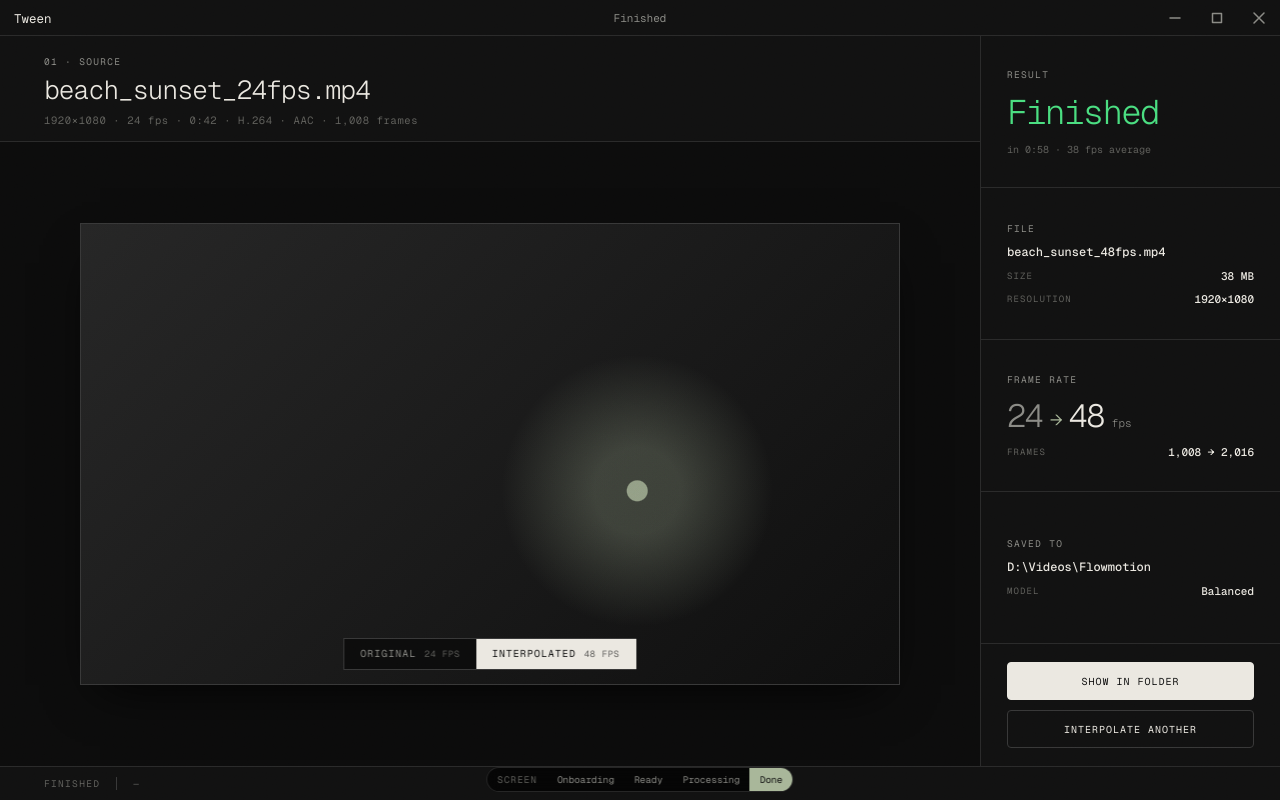
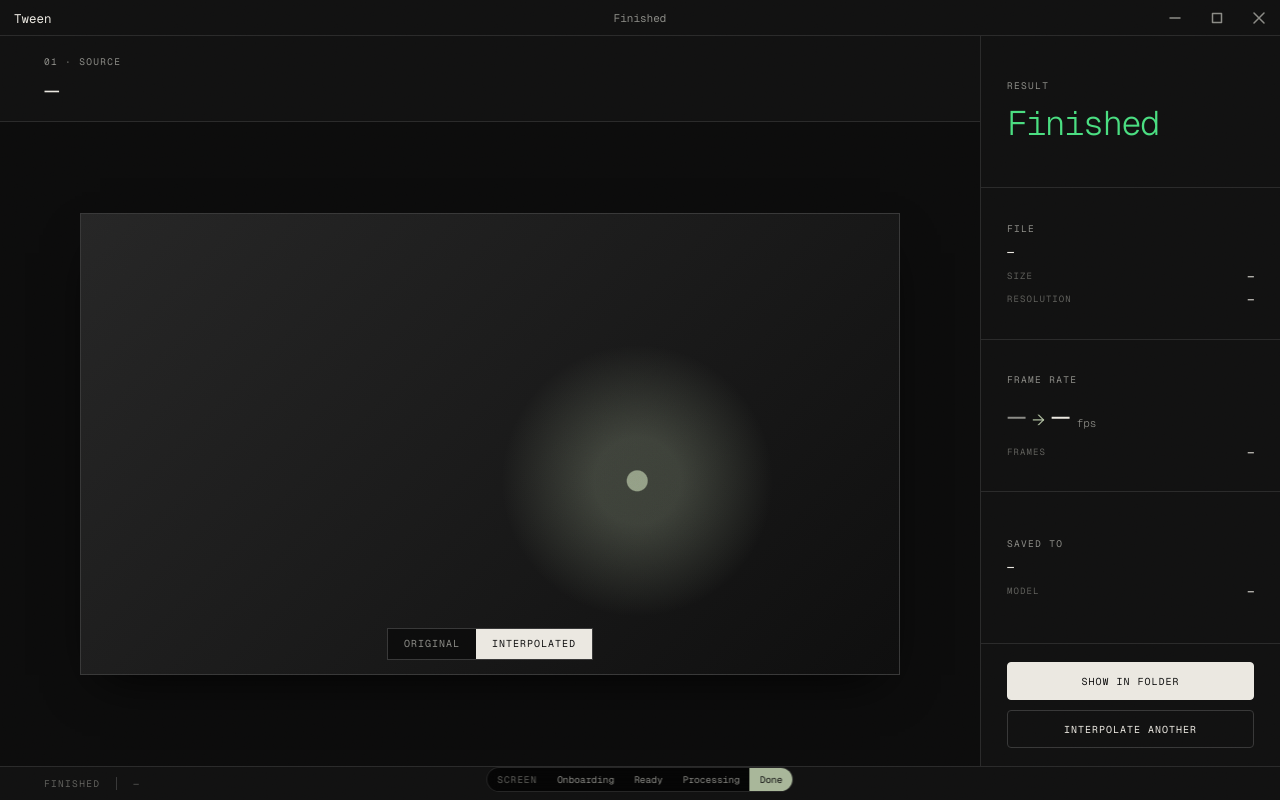
Before and after one commit to adarzhpathade/tween, a React (Vite) app in the folder app/: page / in a window 1280 px wide. Both pictures are taken after a click on the button "Done". Built offline with nearby package versions, Linux system fonts and the light colour scheme.

Commit message:
fix(T07): eliminate fake sample fallbacks and gate mock data behind ?mock=1

```diff
--- a/app/src/shell/screens/DoneScreen.tsx
+++ b/app/src/shell/screens/DoneScreen.tsx
@@ -43,6 +43,12 @@ export const DoneScreen: React.FC<DoneScreenProps> = ({
   onShowInFolder,
   onNavigate,
 }) => {
+  const isMock = Boolean(
+    import.meta.env.DEV &&
+      typeof window !== "undefined" &&
+      new URLSearchParams(window.location.search).get("mock") === "1"
+  );
+
   const [view, setView] = useState<"orig" | "res">("res");
   const origVideoRef = useRef<HTMLVideoElement>(null);
   const resVideoRef = useRef<HTMLVideoElement>(null);
@@ -152,54 +158,87 @@ export const DoneScreen: React.FC<DoneScreenProps> = ({
   const isError = Boolean(error || (jobFinished && !jobFinished.ok && !jobFinished.cancelled));
   const errorMessage = error || jobFinished?.error || "Interpolation failed";
 
-  // Data formatting
-  const sourceFps = probeInfo?.fps || jobRequest?.info.fps || 24;
-  let targetFps: number;
+  // Data formatting without fake fallbacks
+  const sourceFps = probeInfo?.fps || jobRequest?.info.fps || (isMock ? 24 : null);
+  let targetFps: number | null = null;
   if (jobRequest?.target) {
     if (jobRequest.target.mode === "multiplier") {
-      targetFps = Math.round(sourceFps * (Number(jobRequest.target.value) || 2));
+      targetFps = sourceFps ? Math.round(sourceFps * (Number(jobRequest.target.value) || 2)) : null;
     } else {
       targetFps = Math.round(Number(jobRequest.target.value) || 48);
     }
-  } else {
+  } else if (isMock) {
     targetFps = 48;
   }
 
   const outFileName = resFile
-    ? resFile.split(/[\\/]/).pop() || "beach_sunset_48fps.mp4"
-    : "beach_sunset_48fps.mp4";
+    ? resFile.split(/[\\/]/).pop() || "—"
+    : isMock
+    ? "beach_sunset_48fps.mp4"
+    : "—";
 
   const savedFolderPath = resFile
     ? resFile.replace(/[\\/][^\\/]+$/, "")
-    : "D:\\Videos\\Flowmotion";
+    : isMock
+    ? "D:\\Videos\\Flowmotion"
+    : "—";
 
   const sizeText =
     jobFinished?.outSize != null
       ? fmtBytesMb(jobFinished.outSize)
       : probeInfo?.size != null
       ? fmtBytesMb(probeInfo.size)
-      : "38 MB";
+      : isMock
+      ? "38 MB"
+      : "—";
 
   const resolutionText = probeInfo
     ? `${probeInfo.width}×${probeInfo.height}`
-    : "1920×1080";
+    : isMock
+    ? "1920×1080"
+    : "—";
 
-  const sourceFrames = probeInfo?.frames || jobRequest?.info.frames || 1008;
+  const sourceFrames = probeInfo?.frames || jobRequest?.info.frames || (isMock ? 1008 : null);
   const outFrames =
-    jobFinished?.frames || (targetFps && sourceFps ? Math.round(sourceFrames * (targetFps / sourceFps)) : 2016);
+    jobFinished?.frames != null
+      ? jobFinished.frames
+      : targetFps && sourceFps && sourceFrames
+      ? Math.round(sourceFrames * (targetFps / sourceFps))
+      : isMock
+      ? 2016
+      : null;
 
-  const durationSec = probeInfo?.duration || 42;
+  const durationSec = probeInfo?.duration || (isMock ? 42 : null);
   const fmeta = probeInfo
-    ? `${probeInfo.width}×${probeInfo.height} · ${Math.round(probeInfo.fps)} fps · ${fmtDuration(durationSec)} · ${formatCodec(probeInfo.codec)}${probeInfo.hasAudio ? " · AAC" : ""} · ${sourceFrames.toLocaleString()} frames`
-    : "1920×1080 · 24 fps · 0:42 · H.264 · AAC · 1,008 frames";
+    ? `${probeInfo.width}×${probeInfo.height} · ${Math.round(probeInfo.fps)} fps · ${durationSec != null ? fmtDuration(durationSec) : "—"} · ${formatCodec(probeInfo.codec)}${probeInfo.hasAudio ? " · AAC" : ""} · ${sourceFrames?.toLocaleString() ?? "—"} frames`
+    : isMock
+    ? "1920×1080 · 24 fps · 0:42 · H.264 · AAC · 1,008 frames"
+    : null;
 
-  const timeTakenStr = jobFinished?.seconds != null ? fmtDuration(jobFinished.seconds) : "0:58";
+  const headerFileName = probeInfo?.name || (isMock ? "beach_sunset_24fps.mp4" : "—");
+
+  const timeTakenStr =
+    jobFinished?.seconds != null
+      ? fmtDuration(jobFinished.seconds)
+      : isMock
+      ? "0:58"
+      : null;
+
   const avgSpeed =
-    jobFinished?.seconds != null && jobFinished.seconds > 0
+    jobFinished?.seconds != null && jobFinished.seconds > 0 && outFrames != null
       ? Math.round(outFrames / jobFinished.seconds)
-      : 38;
+      : isMock
+      ? 38
+      : null;
 
-  const displayModel = modelName || jobRequest?.model || "Balanced";
+  const resultSubtitle =
+    timeTakenStr != null
+      ? avgSpeed != null
+        ? `in ${timeTakenStr} · ${avgSpeed} fps average`
+        : `in ${timeTakenStr}`
+      : null;
+
+  const displayModel = modelName || jobRequest?.model || (isMock ? "Balanced" : "—");
 
   return (
     <>
@@ -207,8 +246,8 @@ export const DoneScreen: React.FC<DoneScreenProps> = ({
         <div className="fh">
           <div>
             <span className="lbl" id="fhLbl">01 · Source</span>
-            <h2 id="fhName">{probeInfo?.name || "beach_sunset_24fps.mp4"}</h2>
-            <div className="fmeta" id="fhMeta">{fmeta}</div>
+            <h2 id="fhName">{headerFileName}</h2>
+            {fmeta ? <div className="fmeta" id="fhMeta">{fmeta}</div> : null}
           </div>
         </div>
 
@@ -261,7 +300,7 @@ export const DoneScreen: React.FC<DoneScreenProps> = ({
                   setView("orig");
                 }}
               >
-                Original <small>{Math.round(sourceFps)} fps</small>
+                Original {sourceFps ? <small>{Math.round(sourceFps)} fps</small> : null}
               </button>
               <button
                 ref={resBtnRef}
@@ -272,7 +311,7 @@ export const DoneScreen: React.FC<DoneScreenProps> = ({
                   setView("res");
                 }}
               >
-                Interpolated <small id="tagTo">{Math.round(targetFps)} fps</small>
+                Interpolated {targetFps ? <small id="tagTo">{Math.round(targetFps)} fps</small> : null}
               </button>
             </div>
           </div>
@@ -296,9 +335,7 @@ export const DoneScreen: React.FC<DoneScreenProps> = ({
             <div className="rok">
               <b>Finished</b>
             </div>
-            <em>
-              in {timeTakenStr} · {avgSpeed} fps average
-            </em>
+            {resultSubtitle ? <em>{resultSubtitle}</em> : null}
           </div>
         )}
 
@@ -318,15 +355,17 @@ export const DoneScreen: React.FC<DoneScreenProps> = ({
         <div className="rcell">
           <span className="lbl">Frame rate</span>
           <div className="rfps">
-            <span>{Math.round(sourceFps)}</span>
+            <span>{sourceFps ? Math.round(sourceFps) : "—"}</span>
             <i>→</i>
-            <span className="to">{Math.round(targetFps)}</span>
+            <span className="to">{targetFps ? Math.round(targetFps) : "—"}</span>
             <small>fps</small>
           </div>
           <div className="rrow">
             <span>Frames</span>
             <b>
-              {sourceFrames.toLocaleString()} → {outFrames.toLocaleString()}
+              {sourceFrames != null && outFrames != null
+                ? `${sourceFrames.toLocaleString()} → ${outFrames.toLocaleString()}`
+                : "—"}
             </b>
           </div>
         </div>
--- a/app/src/shell/screens/ProcessingScreen.tsx
+++ b/app/src/shell/screens/ProcessingScreen.tsx
@@ -37,6 +37,12 @@ export const ProcessingScreen: React.FC<ProcessingScreenProps> = ({
   onCancel,
   onNavigate,
 }) => {
+  const isMock = Boolean(
+    import.meta.env.DEV &&
+      typeof window !== "undefined" &&
+      new URLSearchParams(window.location.search).get("mock") === "1"
+  );
+
   const [stats, setStats] = useState<SystemStats | null>(null);
   const [previewUrl, setPreviewUrl] = useState<string | null>(null);
   const lastPreviewUpdateRef = useRef<number>(0);
@@ -111,7 +117,7 @@ export const ProcessingScreen: React.FC<ProcessingScreenProps> = ({
   }, [onCancel, onNavigate]);
 
   // Current stage calculation
-  const stage = jobProgress?.stage || "interpolate";
+  const stage = jobProgress?.stage || (isMock ? "interpolate" : "analyse");
   const stageIndex = stage === "analyse" ? 0 : stage === "interpolate" ? 1 : 2;
 
   // Progress percentage calculation across stages
@@ -127,18 +133,19 @@ export const ProcessingScreen: React.FC<ProcessingScreenProps> = ({
     } else {
       overallPercent = 100;
     }
-  } else if (!jobProgress) {
-    // Fallback for mock review (?state=proc)
+  } else if (isMock) {
     overallPercent = 42;
   } else {
-    overallPercent = stageIndex === 0 ? 5 : stageIndex === 1 ? 50 : 90;
+    overallPercent = 0;
   }
 
   // Display values
-  const fileName = probeInfo?.name || jobRequest?.info.name || "beach_sunset_24fps.mp4";
+  const fileName = probeInfo?.name || jobRequest?.info.name || (isMock ? "beach_sunset_24fps.mp4" : "—");
   const fmeta = probeInfo
     ? `${probeInfo.width}×${probeInfo.height} · ${Math.round(probeInfo.fps)} fps · ${fmtDuration(probeInfo.duration)} · ${formatCodec(probeInfo.codec)}${probeInfo.hasAudio ? " · AAC" : ""} · ${probeInfo.frames.toLocaleString()} frames`
-    : "1920×1080 · 24 fps · 0:42 · H.264 · AAC · 1,008 frames";
+    : isMock
+    ? "1920×1080 · 24 fps · 0:42 · H.264 · AAC · 1,008 frames"
+    : null;
 
   const framesProcessed = jobProgress?.done;
   const framesTotal = jobProgress?.total;
@@ -147,42 +154,59 @@ export const ProcessingScreen: React.FC<ProcessingScreenProps> = ({
       ? `${framesProcessed.toLocaleString()} / ${framesTotal.toLocaleString()} frames`
       : probeInfo
       ? `${probeInfo.frames.toLocaleString()} frames`
-      : !jobProgress
+      : isMock
       ? "1,058 / 2,016 frames"
-      : "Preparing frames…";
+      : "—";
 
-  const elapsedText = !jobProgress && elapsedSec < 2 ? "0:41" : fmtDuration(elapsedSec);
+  const elapsedText = isMock && elapsedSec < 2 ? "0:41" : fmtDuration(elapsedSec);
   const leftText =
     jobProgress?.eta != null
       ? fmtDuration(jobProgress.eta)
-      : !jobProgress
+      : isMock
       ? "0:57"
       : "—";
+
+  // Real speed computed from real progress events (or frames done / elapsed), showing em dash until first real value
+  let realSpeed: number | null = null;
+  if (jobProgress?.speed != null && jobProgress.speed > 0) {
+    realSpeed = jobProgress.speed;
+  } else if (jobProgress?.done != null && elapsedSec > 0) {
+    realSpeed = jobProgress.done / elapsedSec;
+  }
+
   const speedText =
-    jobProgress?.speed != null
-      ? `${Math.round(jobProgress.speed)} fps`
-      : !jobProgress
+    realSpeed != null
+      ? `${Math.round(realSpeed)} fps`
+      : isMock
       ? "38 fps"
       : "—";
 
   // Real GPU data
-  const hasRealGpu = stats?.gpuUsage != null;
-  const gpuUsageVal = stats?.gpuUsage != null ? Math.round(stats.gpuUsage) : 0;
-  const gpuLabel = gpuName || (stats?.gpuMemoryTotal ? "GPU" : "RTX 4050");
+  const hasRealGpu = stats?.gpuUsage != null || isMock;
+  const gpuUsageVal = stats?.gpuUsage != null ? Math.round(stats.gpuUsage) : isMock ? 92 : 0;
+  const gpuLabel = gpuName || (stats?.gpuMemoryTotal ? "GPU" : isMock ? "RTX 4050" : "—");
   const gpuMemText =
     stats?.gpuMemoryUsed != null && stats?.gpuMemoryTotal != null
       ? `${fmtBytesGb(stats.gpuMemoryUsed)} / ${fmtBytesGb(stats.gpuMemoryTotal)} GB`
       : stats?.gpuMemoryUsed != null
       ? `${fmtBytesGb(stats.gpuMemoryUsed)} GB`
+      : isMock
+      ? "4.1 / 6 GB"
       : null;
 
   // Real CPU data
-  const hasRealCpu = stats?.cpuUsage != null;
-  const cpuUsageVal = stats?.cpuUsage != null ? Math.round(stats.cpuUsage) : 0;
-  const cpuThreadsText = stats?.cpuThreads ? `${stats.cpuThreads} threads` : undefined;
+  const hasRealCpu = stats?.cpuUsage != null || isMock;
+  const cpuUsageVal = stats?.cpuUsage != null ? Math.round(stats.cpuUsage) : isMock ? 34 : 0;
+  const cpuThreadsText = stats?.cpuThreads
+    ? `${stats.cpuThreads} threads`
+    : isMock
+    ? "8 threads"
+    : undefined;
   const ramText =
     stats?.ramUsed != null && stats?.ramTotal != null
       ? `RAM ${fmtBytesGb(stats.ramUsed)} / ${fmtBytesGb(stats.ramTotal)} GB`
+      : isMock
+      ? "RAM 6.2 / 16 GB"
       : null;
 
   return (
@@ -192,7 +216,7 @@ export const ProcessingScreen: React.FC<ProcessingScreenProps> = ({
           <div>
             <span className="lbl" id="fhLbl">01 · Source</span>
             <h2 id="fhName">{fileName}</h2>
-            <div className="fmeta" id="fhMeta">{fmeta}</div>
+            {fmeta ? <div className="fmeta" id="fhMeta">{fmeta}</div> : null}
             {jobProgress?.note ? (
               <div
                 className="fmeta"
```
